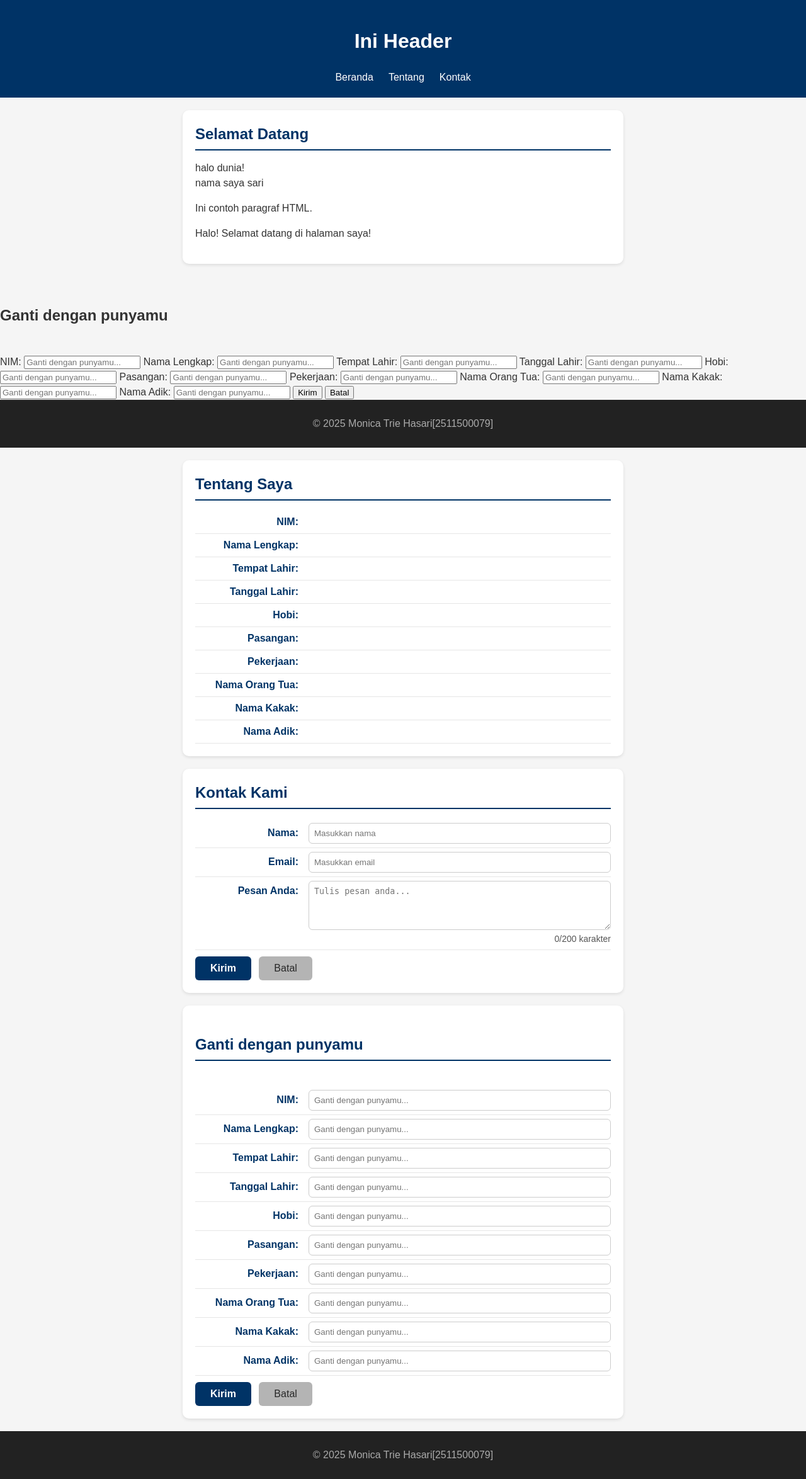
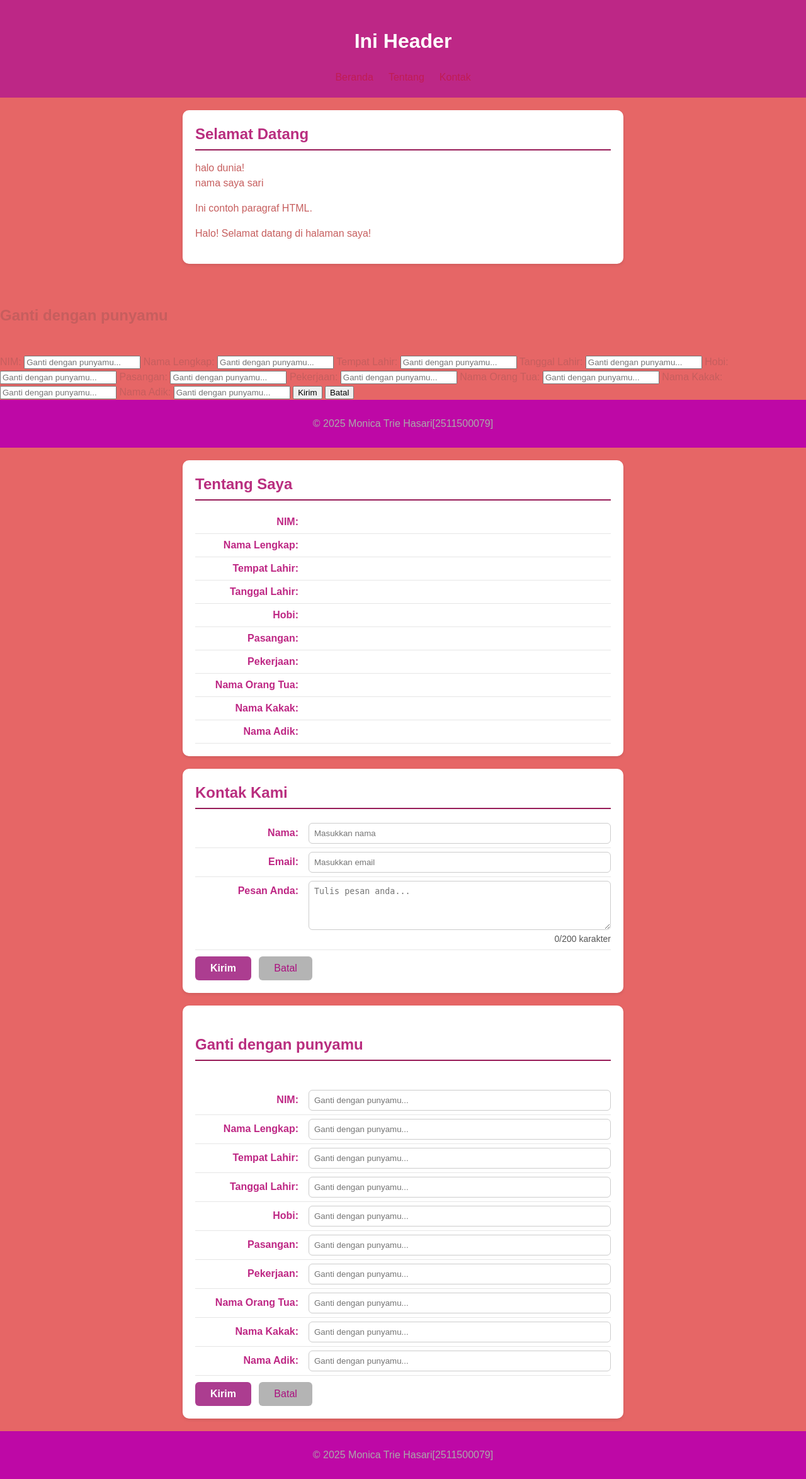
Before and after one commit to 2511500079-gif/2511500079-PWD-GB1J-2526O, a PHP site: page /pertemuan-08/uts.php in a window 1280 px wide. Shown: the whole page at 63% size. Run offline with PHP 8.4, Linux system fonts and the light colour scheme.

Commit message:
Menginput biodata serta membuat tombol kirim dan batal sesuai dengan section contact

```diff
--- a/pertemuan-08/style.css
+++ b/pertemuan-08/style.css
@@ -5,13 +5,13 @@
 body {
   margin: 0;
   font-family: Arial, sans-serif;
-  background: #f5f5f5;
-  color: #333;
+  background: #e66666;
+  color: #c65e5e;
   line-height: 1.5;
 }
 
 header {
-  background: #003366;
+  background: #bd2786;
   color: #fff;
   padding: 20px;
   text-align: center;
@@ -26,19 +26,19 @@ header ul {
 }
 
 header li a {
-  color: #fff;
+  color: #c01c53;
   text-decoration: none;
   padding: 6px 12px;
 }
 
 header li a:hover {
-  background-color: #85020d;
+  background-color: #ed065a;
   border-radius: 6px;
   transition: background-color 0.3s ease;
 }
 
 header li a:focus {
-  outline: 2px solid #fff;
+  outline: 2px solid #be1662;
   outline-offset: 2px;
   border-radius: 6px;
   background-color: rgba(255, 255, 255, 0.15);
@@ -52,8 +52,8 @@ header li a:active {
 #home:target~header nav a[href="#home"],
 #about:target~header nav a[href="#about"],
 #contact:target~header nav a[href="#contact"] {
-  background: #fff;
-  color: #003366;
+  background: #98075c;
+  color: #9b1187;
   font-weight: bold;
   border-radius: 6px;
   transition: all 0.3s ease;
@@ -73,8 +73,8 @@ header li a:active {
 #home h2,
 #about h2,
 #contact h2 {
-  color: #003366;
-  border-bottom: 2px solid #003366;
+  color: #b92e7f;
+  border-bottom: 2px solid #971c58;
   padding-bottom: 6px;
   margin-top: 0;
   margin-bottom: 16px;
@@ -97,7 +97,7 @@ header li a:active {
 #about strong,
 #contact label>span {
   min-width: 180px;
-  color: #003366;
+  color: #be2784;
   font-weight: 600;
   text-align: right;
   padding-right: 16px;
@@ -110,7 +110,7 @@ header li a:active {
   border: 1px solid #ccc;
   border-radius: 6px;
   padding: 8px;
-  color: #000;
+  color: #c223a2;
   font-weight: normal;
   margin: 0;
   box-sizing: border-box;
@@ -129,30 +129,30 @@ header li a:active {
 }
 
 #contact button[type="submit"] {
-  background-color: #003366;
+  background-color: #ac3d90;
   color: #fff;
   font-weight: 600;
 }
 
 #contact button[type="reset"] {
   background-color: #b4b4b4;
-  color: #272727;
+  color: #aa0e7e;
   font-weight: 500;
 }
 
 #contact button[type="submit"]:hover {
-  background-color: #0379ee;
+  background-color: #be23b4;
   transform: translateY(-1px);
   box-shadow: 0 2px 6px rgba(0, 0, 0, 0.2);
 }
 
 #contact button[type="reset"]:hover {
-  background-color: #cccccc;
+  background-color: #c55ea5;
   transform: translateY(-1px);
 }
 
 footer {
-  background: #222;
+  background: #be08a6;
   color: #aaa;
   text-align: center;
   padding: 10px;
@@ -178,7 +178,7 @@ footer {
   nav {
     display: none;
     flex-direction: column;
-    background: #003366;
+    background: #a73583;
     width: 100%;
     padding: 5px 0;
   }
@@ -210,8 +210,8 @@ footer {
   header li a {
     display: block;
     padding: 12px 14px;
-    border: 1px solid rgba(255, 255, 255, .35);
-    background: rgba(255, 255, 255, .08);
+    border: 1px solid rgba(213, 49, 181, 0.35);
+    background: rgba(134, 15, 122, 0.08);
     backdrop-filter: saturate(120%);
   }
 
--- a/pertemuan-08/uts.php
+++ b/pertemuan-08/uts.php
@@ -49,7 +49,7 @@ $sesnamaadik = $_SESSION["txtnamaadik"] ?? "";
       <p>Ini contoh paragraf HTML.</p>
     </section>
 
-    <section id="Biodata Sederhana Mahasiswa">
+    <section id="Biodata Sederhana">
       <br><h2>Ganti dengan punyamu</h2></br>
       <form action="ulangan.php" method="POST">
 
```
Also changed, not shown: pertemuan-08/README.md.
